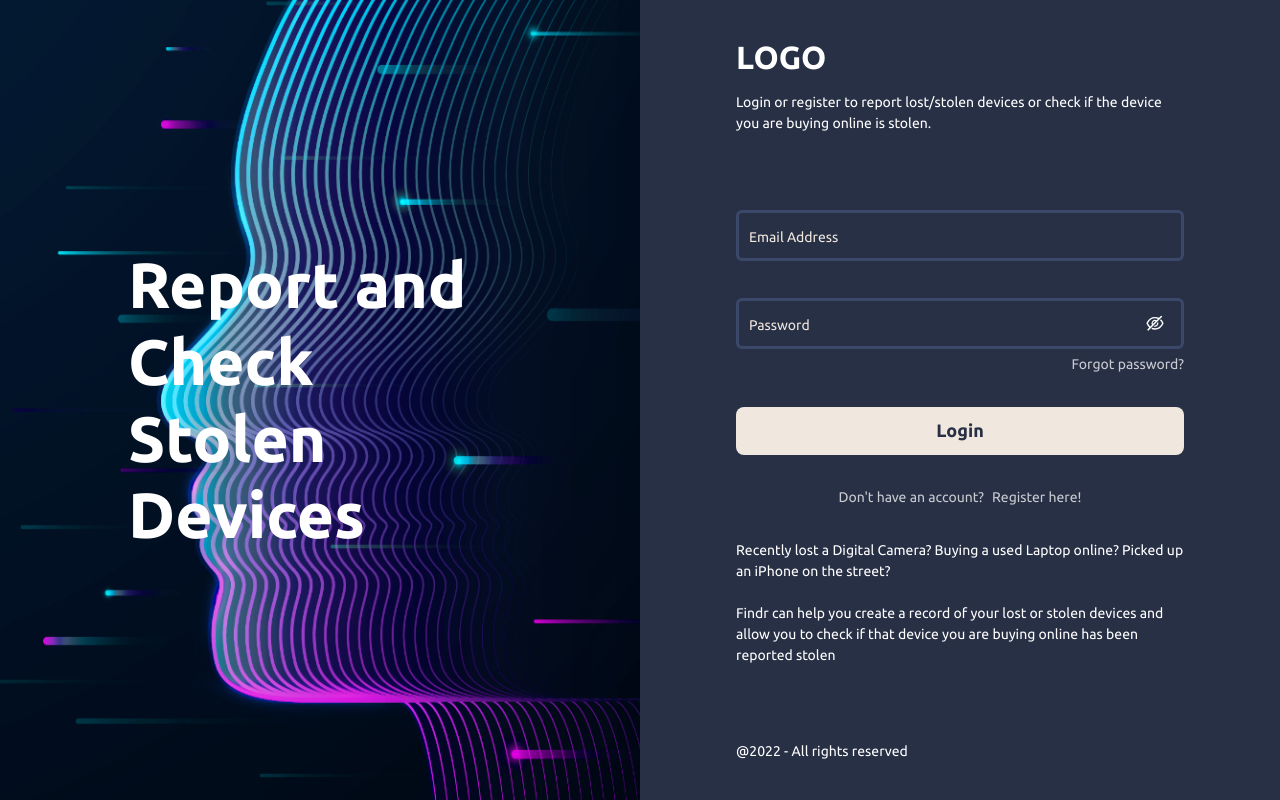
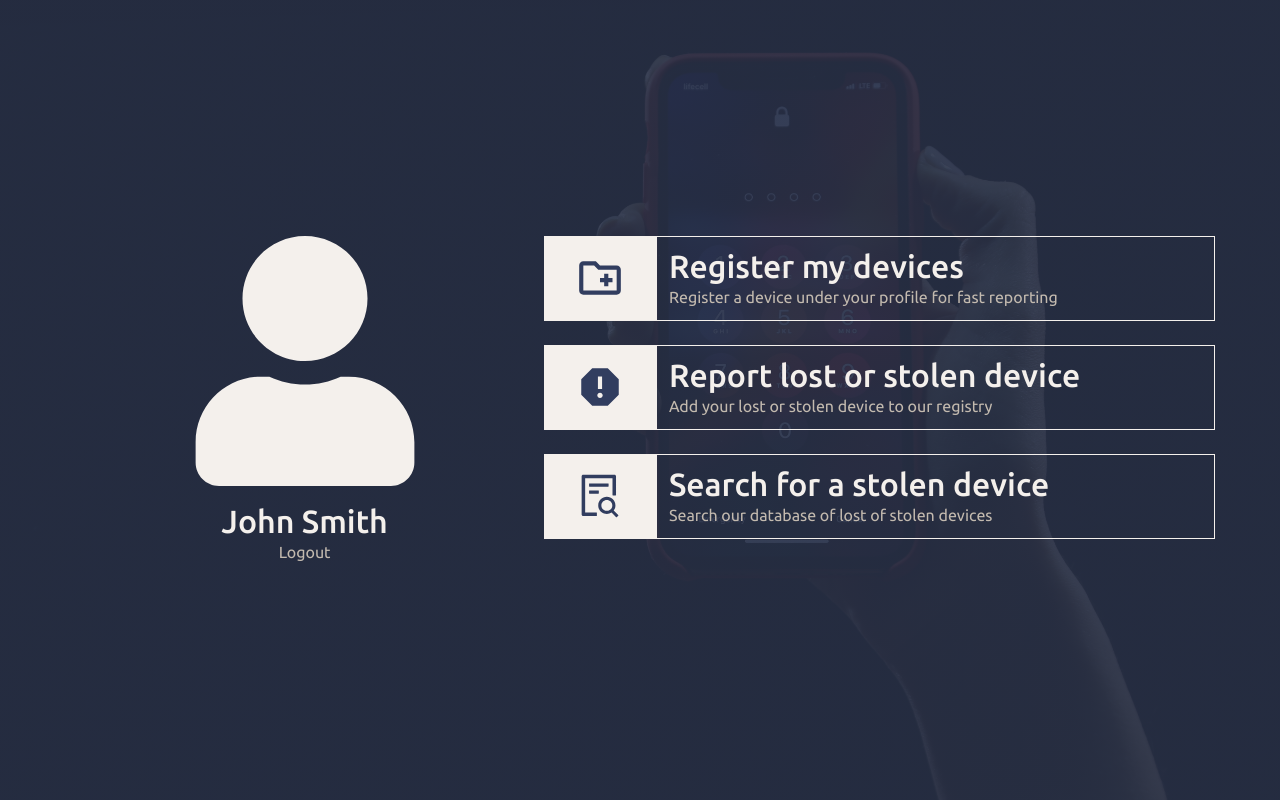
Before and after one commit to sameershaikh55/stolen-device, a React (Create React App) app in the folder client/: page / in a window 1280 px wide. Before the commit this address led to /login. Built offline with nearby package versions, Linux system fonts and the light colour scheme.

Commit message:
home page completed

```diff
--- a/client/src/css/styles.scss
+++ b/client/src/css/styles.scss
@@ -492,6 +492,34 @@ a:link {
 }
 // REGISTER END
 
+// HOME START
+.home_container {
+  background-image: linear-gradient(#283046e8, #283046e8),
+    url("../assets/images/home.jpg");
+  min-height: 100vh;
+  width: 100%;
+  background-position: center;
+  background-repeat: no-repeat;
+  background-size: cover;
+  display: flex;
+  align-items: center;
+
+  .navigation {
+    &:hover {
+      transform: translateX(-10px);
+    }
+
+    .icon {
+      background: $color2;
+      min-height: 85px;
+    }
+    .content {
+      border: 1px solid $color2;
+    }
+  }
+}
+// HOME END
+
 // RESPONSIVES START
 @media screen and (max-width: 1100px) {
   .login_container {
--- a/client/src/pages/Home.jsx
+++ b/client/src/pages/Home.jsx
@@ -1,15 +1,80 @@
 import React from "react";
-import { useNavigate } from "react-router-dom";
-import { useEffect } from "react";
+import { Link } from "react-router-dom";
+import { FaUser } from "react-icons/fa";
+import { MdOutlineCreateNewFolder, MdReport } from "react-icons/md";
+import { AiOutlineFileSearch } from "react-icons/ai";
 
 const Home = () => {
-  const navigate = useNavigate();
+  const homeNavigation = [
+    {
+      title: "Register my devices",
+      desc: "Register a device under your profile for fast reporting",
+      icon: <MdOutlineCreateNewFolder fontSize={50} className="color3" />,
+      link: "/register-device",
+    },
+    {
+      title: "Report lost or stolen device",
+      desc: "Add your lost or stolen device to our registry",
+      icon: <MdReport fontSize={50} className="color3" />,
+      link: "/report-device",
+    },
+    {
+      title: "Search for a stolen device",
+      desc: "Search our database of lost of stolen devices",
+      icon: <AiOutlineFileSearch fontSize={50} className="color3" />,
+      link: "/search-device",
+    },
+  ];
 
-  useEffect(() => {
-    navigate("/login");
-  }, []);
-
-  return <div></div>;
+  return (
+    <div className="home_container">
+      <div className="page_container">
+        <div className="container-fluid">
+          <div className="row gy-5">
+            <div className="col-12 col-md-5">
+              <div className="d-flex flex-column align-items-center">
+                <Link to="/profile">
+                  <div>
+                    <FaUser
+                      fontSize={(window.screen.width < 768 && 150) || 250}
+                      className="color2"
+                    />
+                  </div>
+                  <h2 className="text-center color2 mt-3 mb-0">John Smith</h2>
+                </Link>
+                <button className="text-center color2 bg-transparent border-0 color7 h-100">
+                  Logout
+                </button>
+              </div>
+            </div>
+            <div className="col-12 col-md-7">
+              <div className="container-fluid px-4 px-md-0">
+                <div className="row gy-4">
+                  {homeNavigation.map((content, idx) => {
+                    return (
+                      <div key={idx} className="col-12 navigation">
+                        <Link to={content.link}>
+                          <div className="row">
+                            <div className="col-2 icon d-flex justify-content-center align-items-center">
+                              {content.icon}
+                            </div>
+                            <div className="col-10 content d-flex flex-column justify-content-center">
+                              <h2 className="mb-0 color2">{content.title}</h2>
+                              <p className="color7">{content.desc}</p>
+                            </div>
+                          </div>
+                        </Link>
+                      </div>
+                    );
+                  })}
+                </div>
+              </div>
+            </div>
+          </div>
+        </div>
+      </div>
+    </div>
+  );
 };
 
 export default Home;
```
Also changed, not shown: client/src/assets/images/home.jpg (added).
